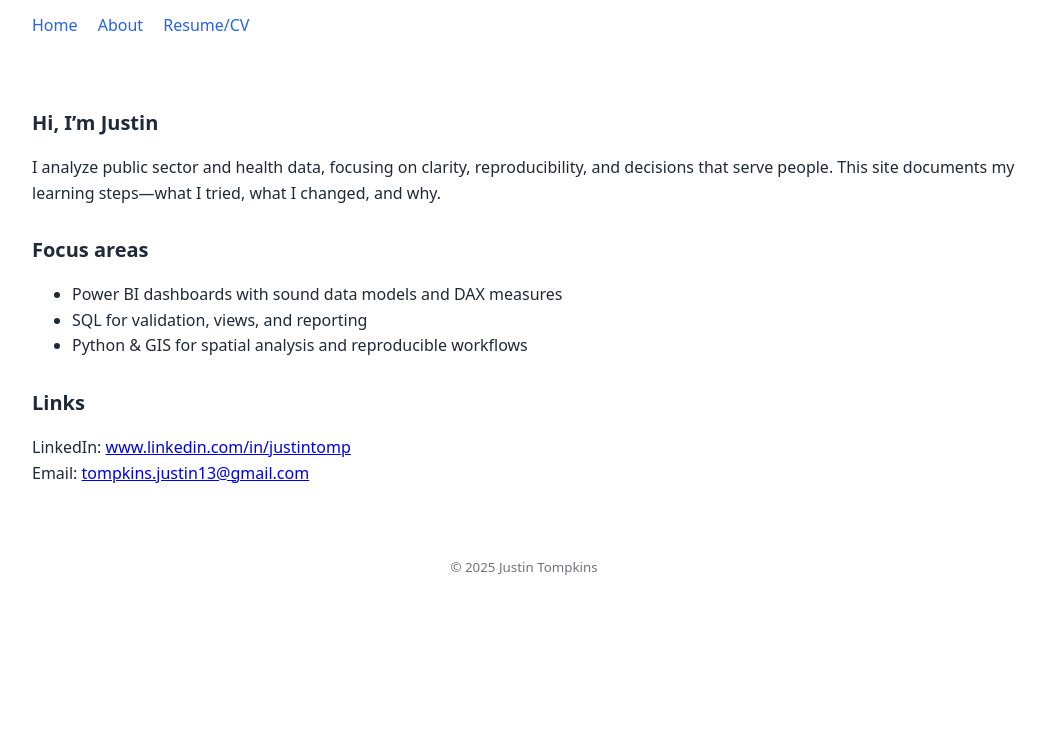
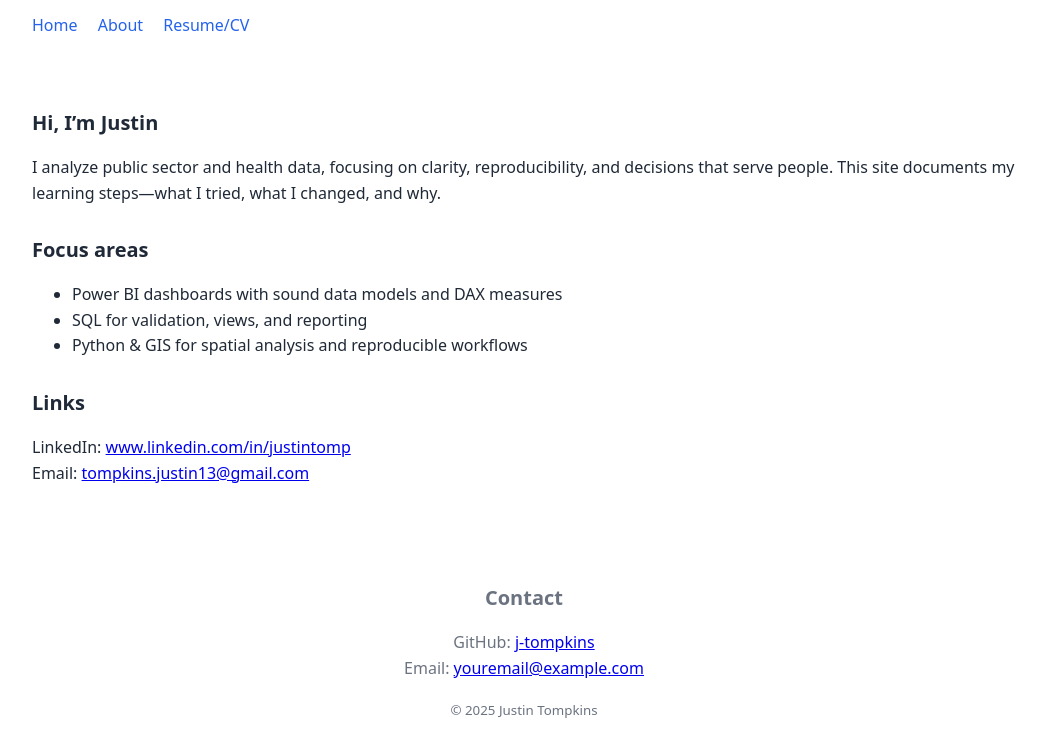
Before and after one commit to j-tompkins/j-tompkins.github.io, a plain HTML site: page about.html in a window 1280 px wide. Shown: the part 109-864 px from the top of the page, without its empty margins (116-1162 px from the left). Before the commit the page ends 800 px from the top, so only its background shows below. Drawn offline with Linux system fonts and the light colour scheme.

Commit message:
Moved contact to footer and replaced github link with LinkedIn

```diff
--- a/about.html
+++ b/about.html
@@ -41,7 +41,19 @@
     </section>
   </main>
 
-  <footer class="container footer"><small>© <span id="year"></span> Justin Tompkins</small></footer>
+  <footer class="container footer">
+    <section class="contact">
+      <h2>Contact</h2>
+      <p>
+        GitHub: <a href="https://github.com/j-tompkins" rel="noopener">j-tompkins</a><br/>
+        Email: <a href="mailto:youremail@example.com">youremail@example.com</a>
+      </p>
+    </section>
+
+    <small>© <span id="year"></span> Justin Tompkins</small>
+  </footer>
+
   <script src="script.js"></script>
+
 </body>
 </html>
```
Also changed, not shown: index.html (+4 -2 lines).
